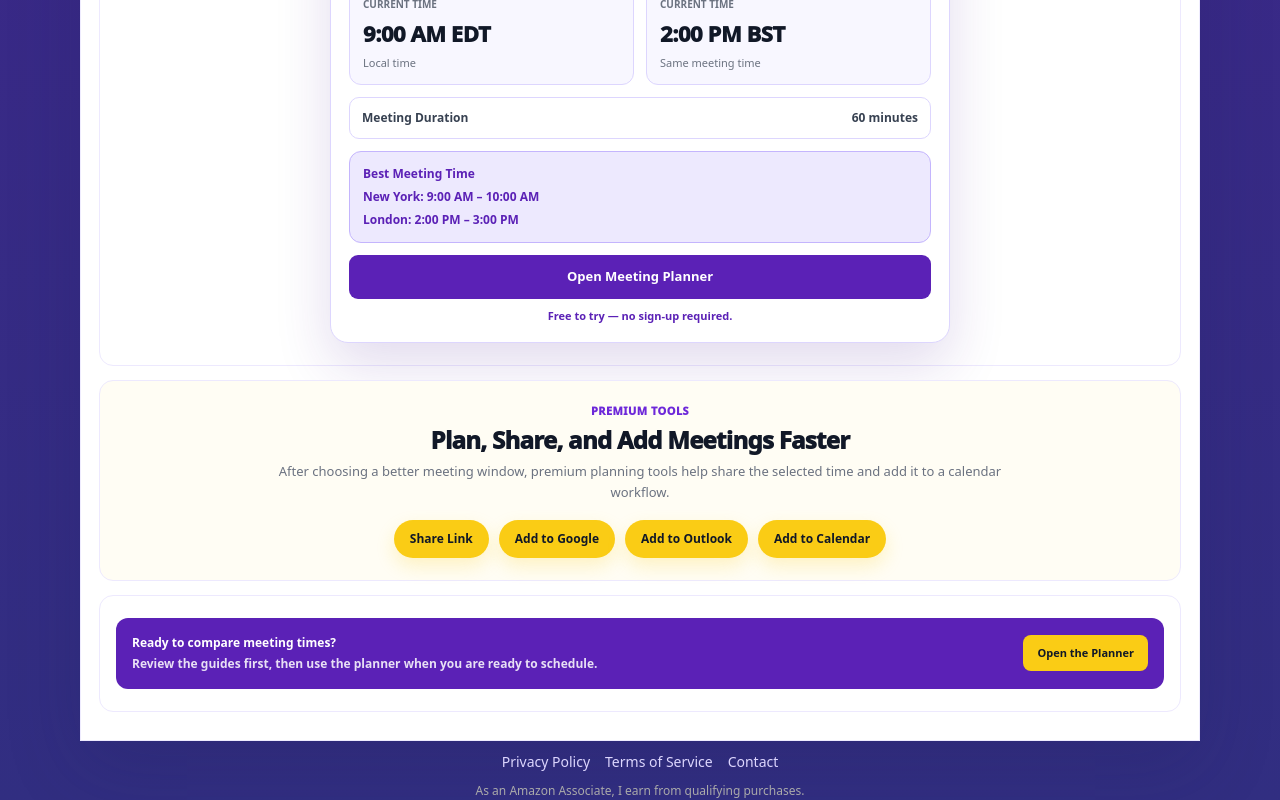
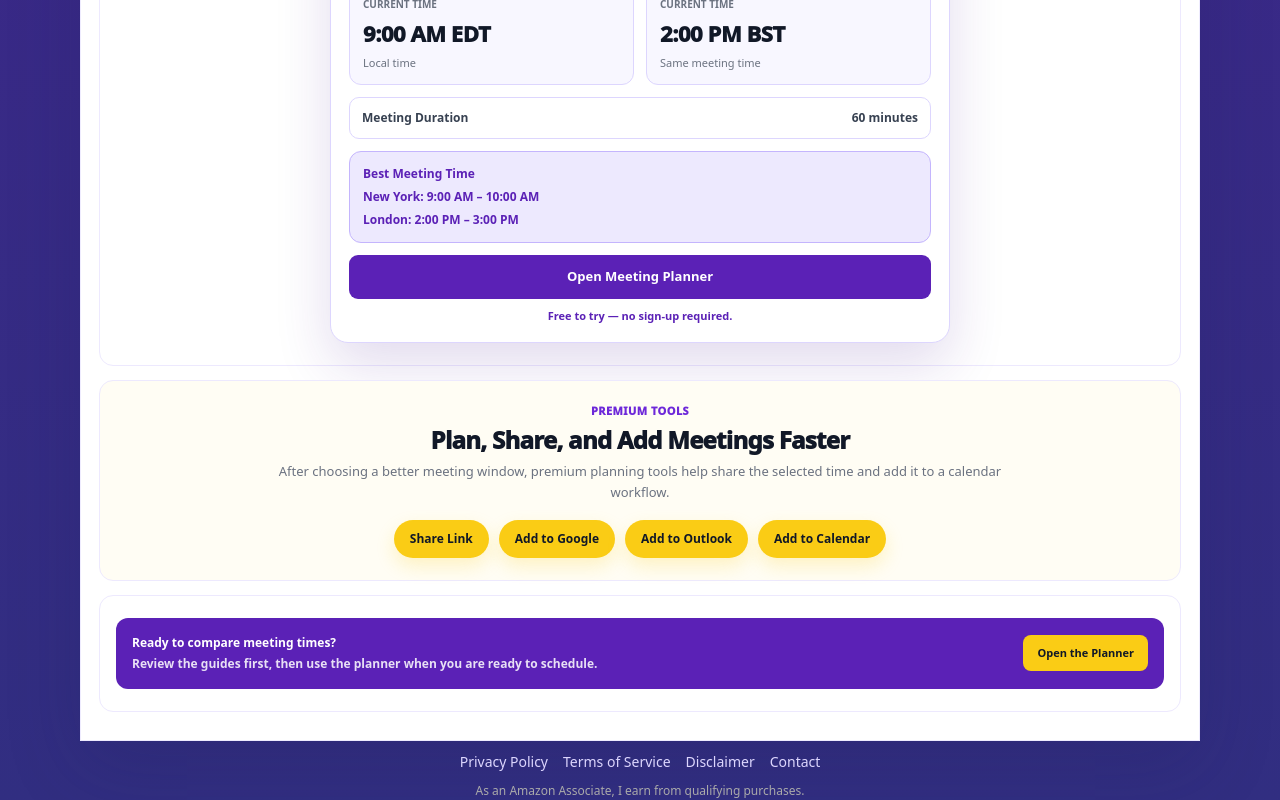
Before and after one commit to techtalk1282/Best-Meeting-Time, a Next.js app: page / in a window 1280 px wide. Shown: the part 2076-2876 px from the top of the page. Built offline with nearby package versions, Linux system fonts and the light colour scheme.

Commit message:
Add disclaimer link to shared site footer

```diff
--- a/app/ui/LayoutShell.tsx
+++ b/app/ui/LayoutShell.tsx
@@ -247,6 +247,13 @@ export default function LayoutShell({
   Terms of Service
 </a>
 
+<a
+  href="/disclaimer"
+  style={{ marginRight: "15px", color: "#ddd6fe" }}
+>
+  Disclaimer
+</a>
+
 <a href="/contact" style={{ color: "#ddd6fe" }}>
   Contact
 </a>
```
Lines whose indentation alone changed are shown as unchanged.
